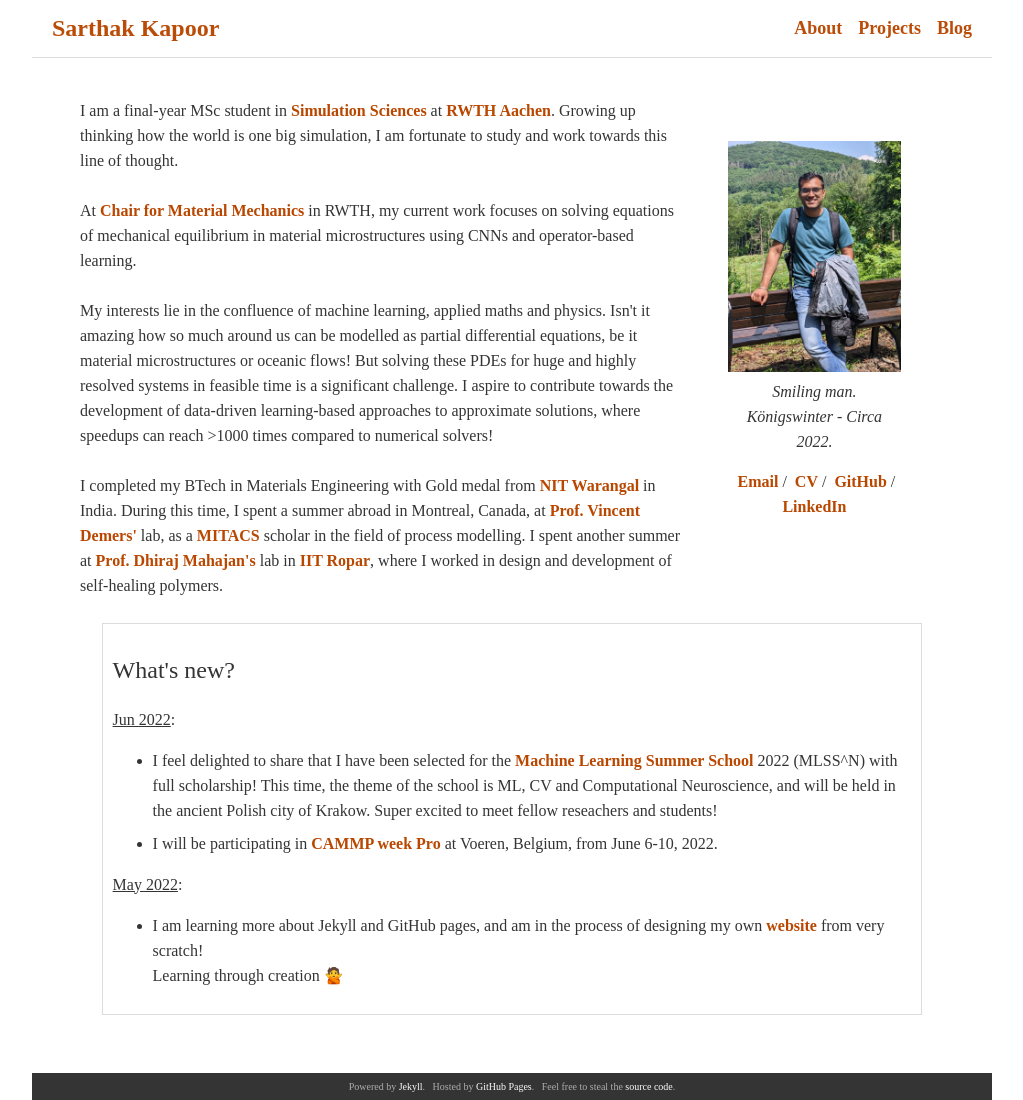
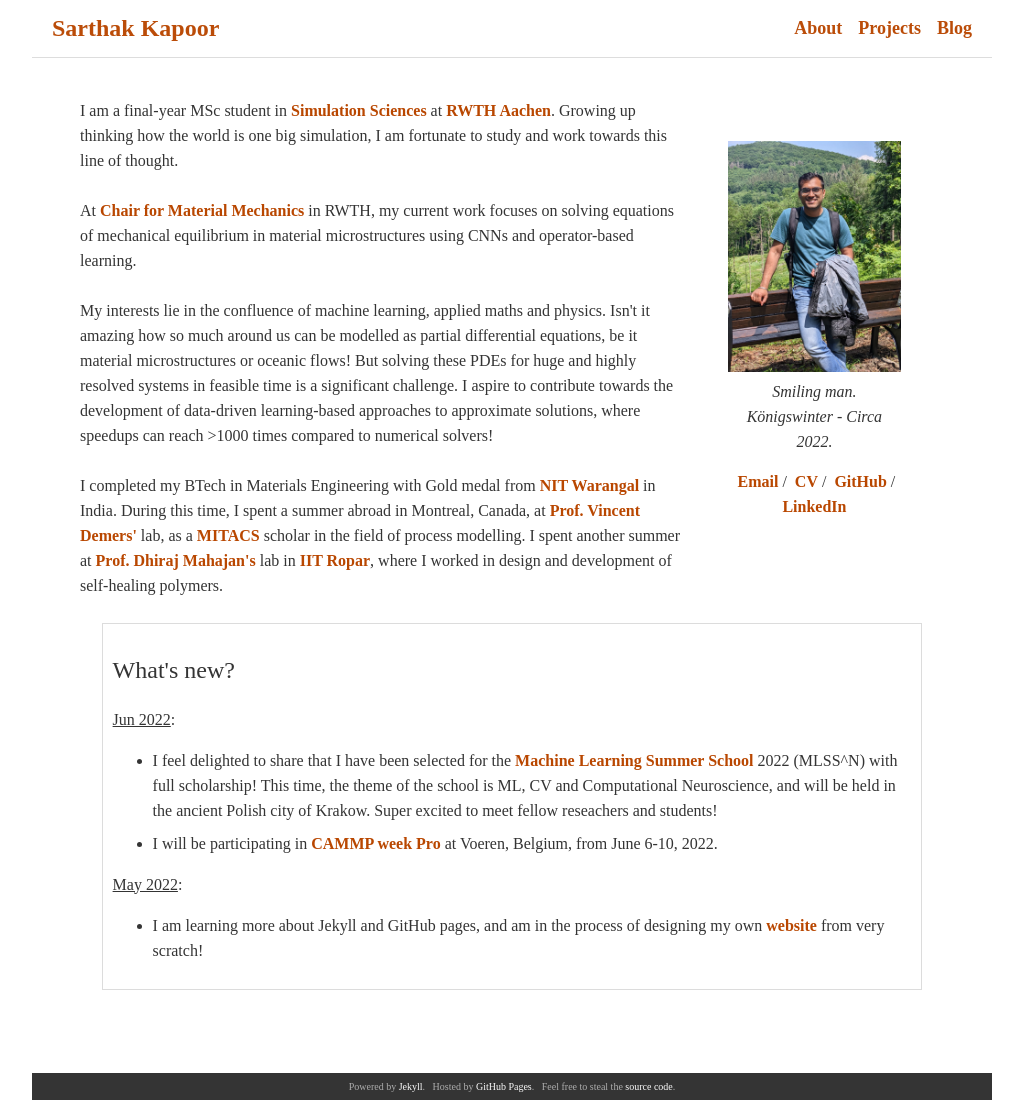
Before and after one commit to ka-sarthak/ka-sarthak.github.io, a Jekyll site: the page built from index.html, in a window 1280 px wide and 1100 px high. Shown: the whole window, without its empty margins (128-1151 px from the left). Built offline with Jekyll 4.4.1, drawn with Linux system fonts in a browser that asks for light colours.

```diff
--- a/index.html
+++ b/index.html
@@ -47,7 +47,7 @@ heading: About
     <div class="whats-new-month">
         <u>May 2022</u>:
         <ul>
-            <li> I am learning more about Jekyll and GitHub pages, and am in the process of designing my own <a href="\" target="_self">website</a> from very scratch! <br> Learning through creation &#128581</li>
+            <li> I am learning more about Jekyll and GitHub pages, and am in the process of designing my own <a href="\" target="_self">website</a> from very scratch!</li>
         </ul>
     </div>
 </div>
--- a/projects.html
+++ b/projects.html
@@ -14,6 +14,8 @@ heading: Projects
         Solid mechanics simulations allow material engineers to craft materials at microstructure level. However, these simulations are based on non-linear physics which becomes enormously expensive to compute (using deterministic fixed-iteration approach) as the system size increases. This paves a way for data-driven learning based approach which offers the promise of speedup by orders of magnitude. We are employing deep learning models to test this hypothesis.
         <br>
         <u>Tools used</u>: DAMASK, TensorFlow, PyTorch
+        <br>
+        <a href="/assets/documents/MLSS poster.pdf">Poster</a> presented at MLSS-2022.
     </div>
 </div>
 
```
Also changed, not shown: 18 other files.
